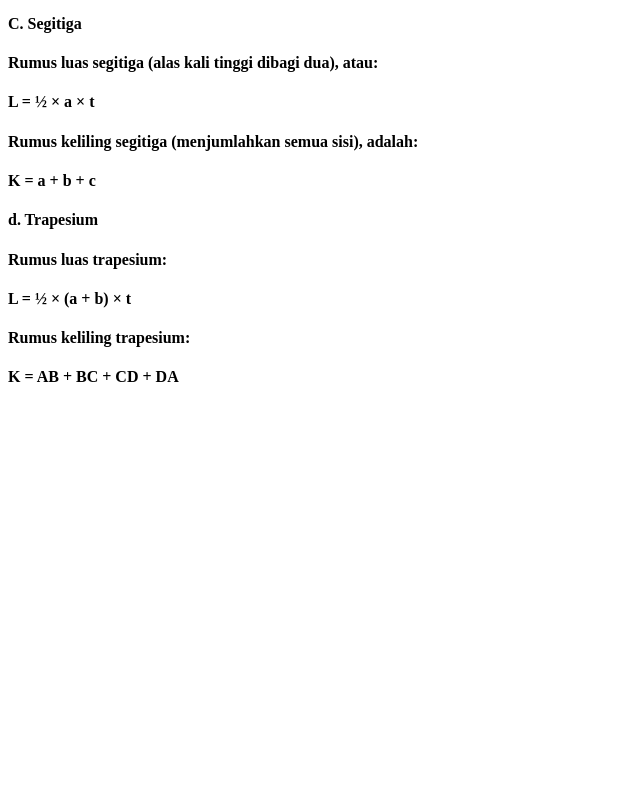
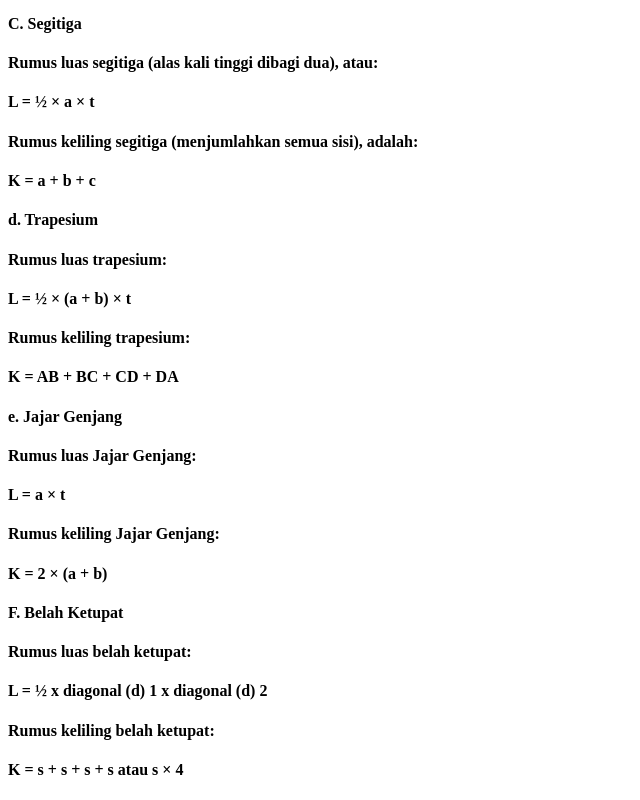
Before and after one commit to alfin010802/alfin010802.github.io, a plain HTML site: page AlfinT3.html in a window 1280 px wide. Shown: the part 425-1225 px from the top of the page, without its empty margins (0-640 px from the left). Before the commit the page ends 833 px from the top, so only its background shows below. Drawn offline with Linux system fonts and the light colour scheme.

Commit message:
Update AlfinT3.html

```diff
--- a/AlfinT3.html
+++ b/AlfinT3.html
@@ -52,4 +52,26 @@ Rumus keliling trapesium:
  <h4>
 K = AB + BC + CD + DA
 
+ <h4>
+e. Jajar Genjang
+ <h4>
+Rumus luas Jajar Genjang:
+ <h4>
+L = a × t
+ <h4>
+Rumus keliling Jajar Genjang:
+ <h4>
+K = 2 × (a + b)
+
+ <h4>
+F. Belah Ketupat
+ <h4>
+Rumus luas belah ketupat:
+ <h4>
+L = ½ x diagonal (d) 1 x diagonal (d) 2
+ <h4>
+Rumus keliling belah ketupat:
+ <h4>
+K = s + s + s + s atau s × 4
+
 </html>
```
